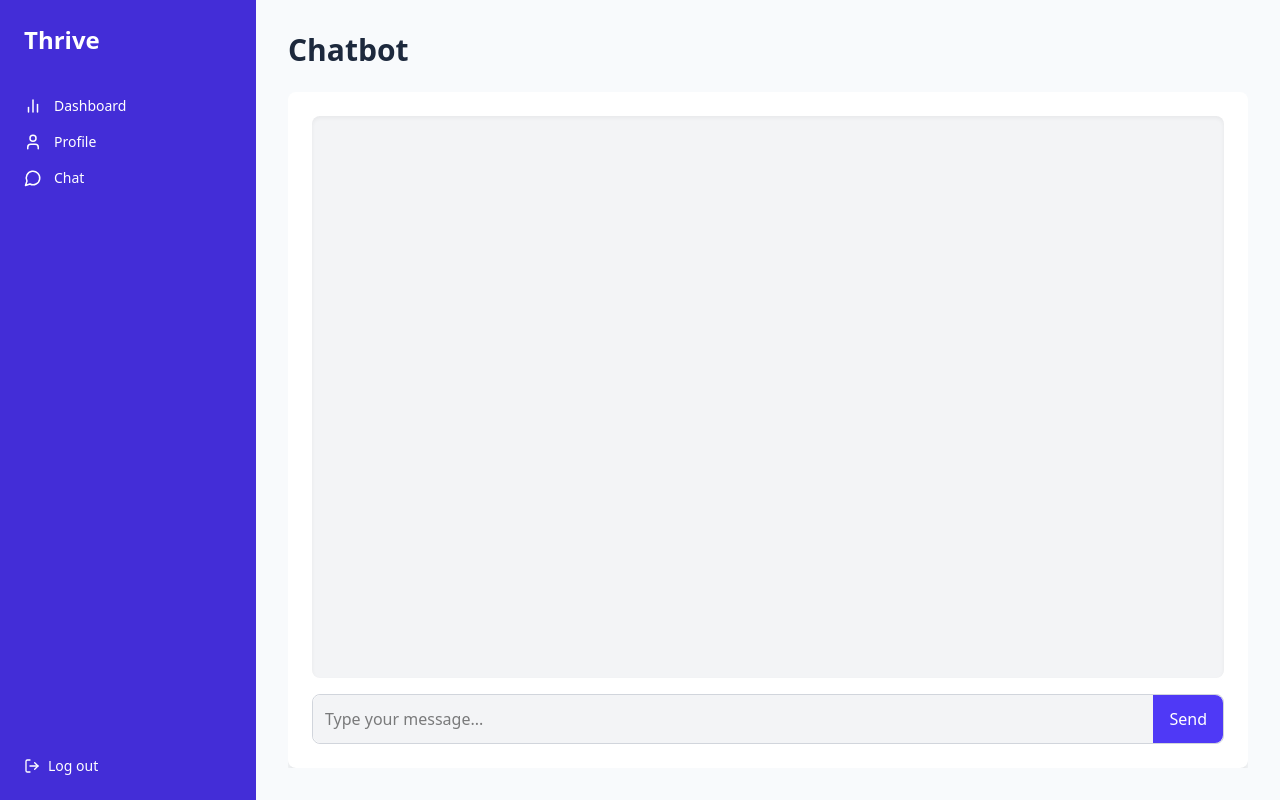
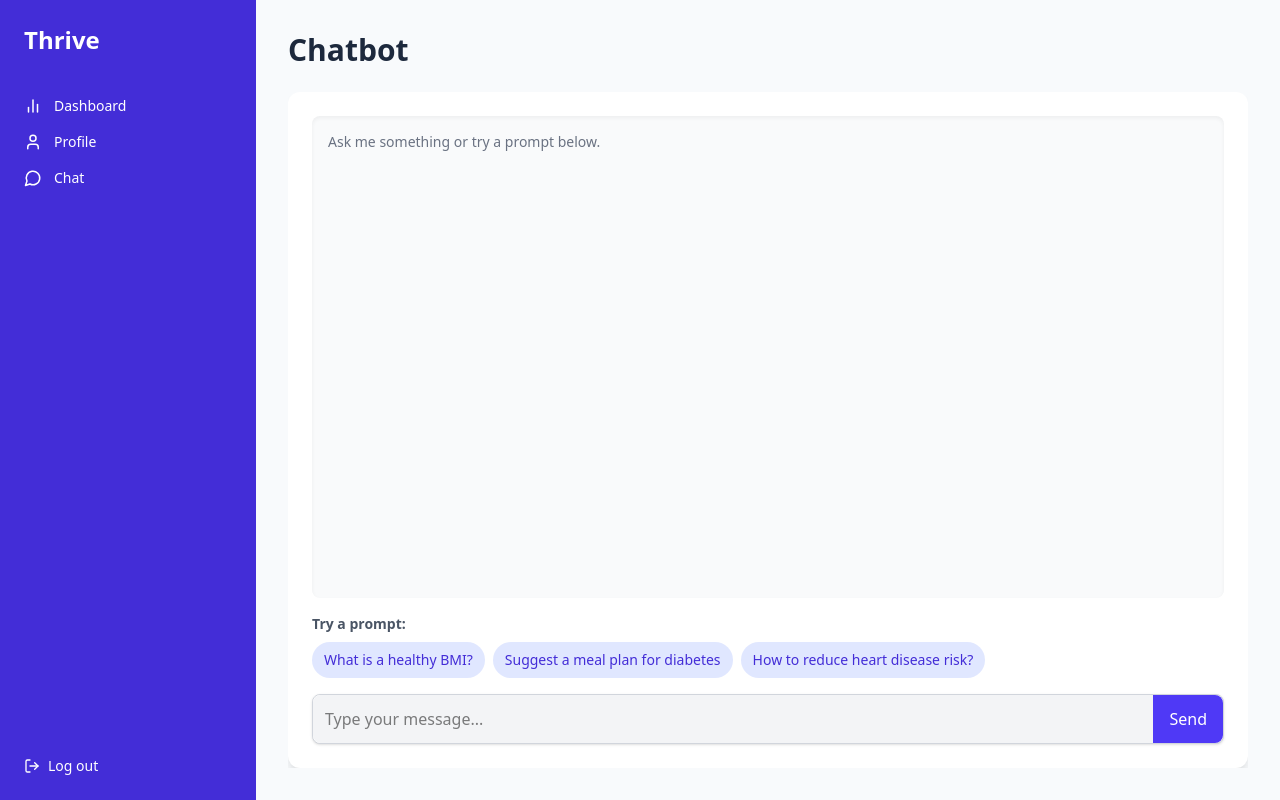
Before and after one commit to JC-prog/Thrive-Personalized-Health-Chatbot, a React (Vite) app in the folder frontend/: page /chat in a window 1280 px wide. Built offline with nearby package versions, Linux system fonts and the light colour scheme.

Commit message:
feat: add suggestion to chatbot

```diff
--- a/frontend/src/components/Chatbot/ChatCard.tsx
+++ b/frontend/src/components/Chatbot/ChatCard.tsx
@@ -4,30 +4,30 @@ import { sendMessage } from "../../api/chat-api";
 const ChatCard = () => {
   const [messages, setMessages] = useState<{ text: string; type: "user" | "bot" }[]>([]);
   const [input, setInput] = useState("");
-  const [loading, setLoading] = useState(false); // Loading state
+  const [loading, setLoading] = useState(false);
   const messagesEndRef = useRef<HTMLDivElement>(null);
 
-  const handleSend = async () => {
-    if (!input.trim() || loading) return; // Prevent empty messages or multiple submissions
+  const handleSend = async (customInput?: string) => {
+    const messageToSend = customInput ?? input;
+    if (!messageToSend.trim() || loading) return;
 
-    const userMessage = { text: input, type: "user" as const };
+    const userMessage = { text: messageToSend, type: "user" as const };
     setMessages((prevMessages) => [...prevMessages, userMessage]);
-    setInput(""); // Clear input field
-    setLoading(true); // Set loading state
+    setInput("");
+    setLoading(true);
 
     try {
-      const data = await sendMessage(input); // Call the API
+      const data = await sendMessage(messageToSend);
       const botMessage = { text: data.response, type: "bot" as const };
       setMessages((prevMessages) => [...prevMessages, botMessage]);
     } catch (error: any) {
-      console.error(error);
       const errorMsg = {
         text: error.message || "Sorry, something went wrong. Please try again later.",
         type: "bot" as const,
       };
       setMessages((prevMessages) => [...prevMessages, errorMsg]);
     } finally {
-      setLoading(false); // Reset loading state
+      setLoading(false);
     }
   };
 
@@ -42,46 +42,72 @@ const ChatCard = () => {
     }
   };
 
+  const promptSuggestions = [
+    "What is a healthy BMI?",
+    "Suggest a meal plan for diabetes",
+    "How to reduce heart disease risk?",
+  ];
+
   return (
-      <div className="w-full h-full flex flex-col bg-white shadow-lg rounded-lg p-6">
+    <div className="w-full h-full flex flex-col bg-white shadow-lg rounded-xl p-6">
       {/* Chat History */}
-        <div className="flex-1 overflow-y-auto space-y-4 p-4 bg-gray-100 rounded-lg shadow-inner">
-          {messages.map((message, index) => (
+      <div className="flex-1 overflow-y-auto space-y-4 p-4 bg-gray-50 rounded-lg shadow-inner">
+        {messages.length === 0 ? (
+          <p className="text-sm text-gray-500">Ask me something or try a prompt below.</p>
+        ) : (
+          messages.map((message, index) => (
             <div
               key={index}
               className={`flex ${message.type === "user" ? "justify-end" : "justify-start"}`}
             >
               <div
-                className={`max-w-ws p-3 rounded-lg text-white ${
+                className={`max-w-[75%] p-3 rounded-xl text-sm leading-relaxed shadow-md ${
                   message.type === "user"
-                    ? "bg-indigo-600 text-right"
-                    : "bg-gray-700 text-left"
+                    ? "bg-indigo-600 text-white rounded-br-none"
+                    : "bg-gray-200 text-gray-900 rounded-bl-none"
                 }`}
               >
                 {message.text}
               </div>
             </div>
+          ))
+        )}
+        <div ref={messagesEndRef} />
+      </div>
+
+      {/* Prompt Suggestions */}
+      <div className="mt-4 space-y-2">
+        <p className="text-sm font-semibold text-gray-600">Try a prompt:</p>
+        <div className="flex flex-wrap gap-2">
+          {promptSuggestions.map((prompt, idx) => (
+            <button
+              key={idx}
+              onClick={() => handleSend(prompt)}
+              className="bg-indigo-100 text-indigo-700 text-sm px-3 py-2 rounded-full hover:bg-indigo-200 transition duration-200"
+            >
+              {prompt}
+            </button>
           ))}
-          <div ref={messagesEndRef} />
+        </div>
       </div>
 
       {/* Input Section */}
       <div className="mt-4 flex-shrink-0">
-          <div className="flex items-center border border-gray-300 rounded-lg">
+        <div className="flex items-center border border-gray-300 rounded-lg shadow-sm bg-white">
           <input
             type="text"
             value={input}
             onChange={(e) => setInput(e.target.value)}
             onKeyDown={handleKeyDown}
             placeholder="Type your message..."
-              className="w-full p-3 bg-gray-100 rounded-l-lg focus:outline-none focus:ring-2 focus:ring-indigo-500"
+            className="w-full p-3 rounded-l-lg bg-gray-100 focus:outline-none focus:ring-2 focus:ring-indigo-500"
             disabled={loading}
           />
           <button
-              onClick={handleSend}
-              className={`px-4 py-3 ${
-                loading ? "bg-gray-400" : "bg-indigo-600 hover:bg-indigo-700"
-              } text-white rounded-r-lg focus:outline-none focus:ring-2 focus:ring-indigo-500`}
+            onClick={() => handleSend()}
+            className={`px-4 py-3 text-white rounded-r-lg transition duration-200 ${
+              loading ? "bg-gray-400 cursor-not-allowed" : "bg-indigo-600 hover:bg-indigo-700"
+            }`}
             disabled={loading}
           >
             {loading ? "Sending..." : "Send"}
```
Lines whose indentation alone changed are shown as unchanged.
